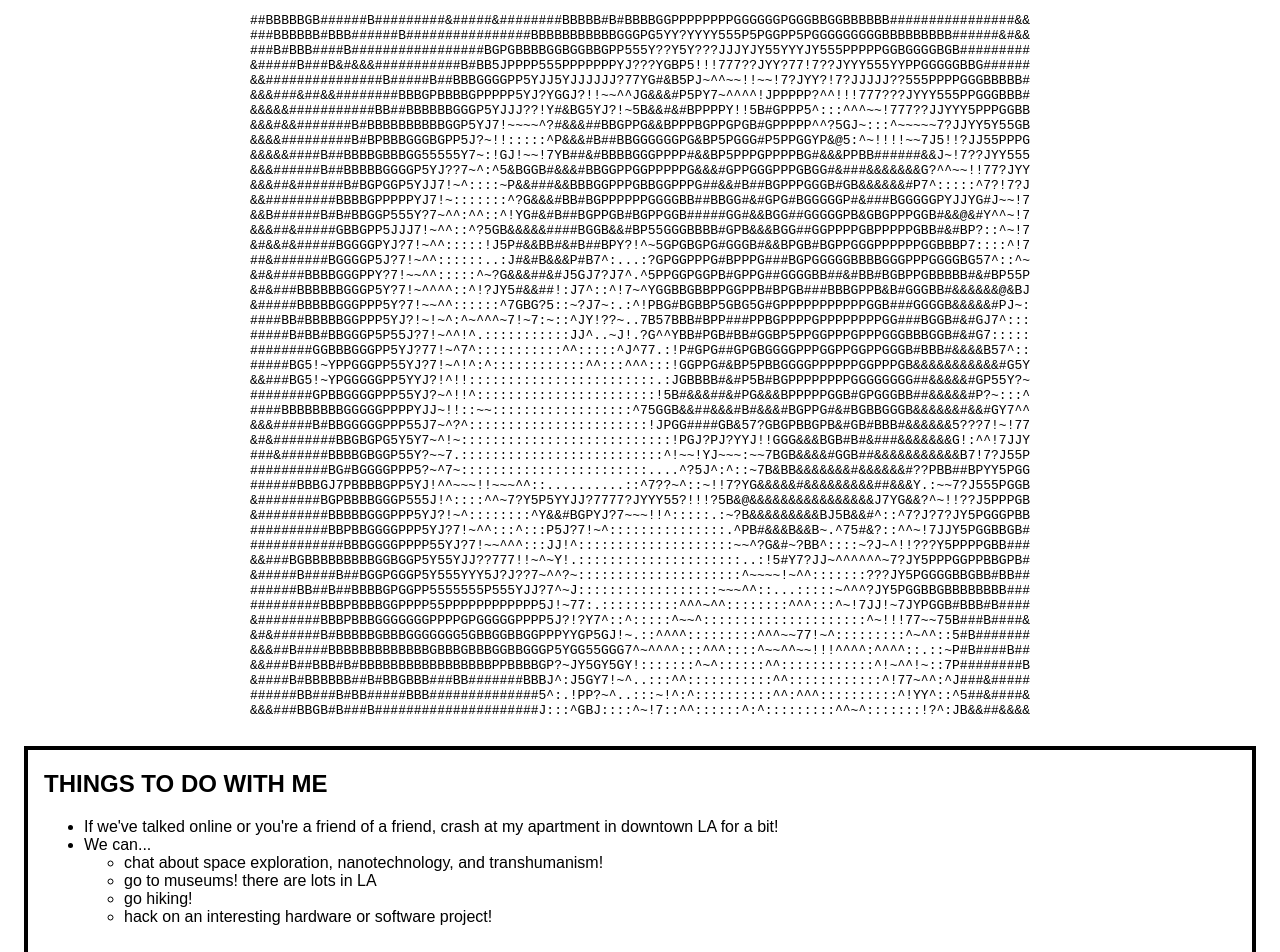
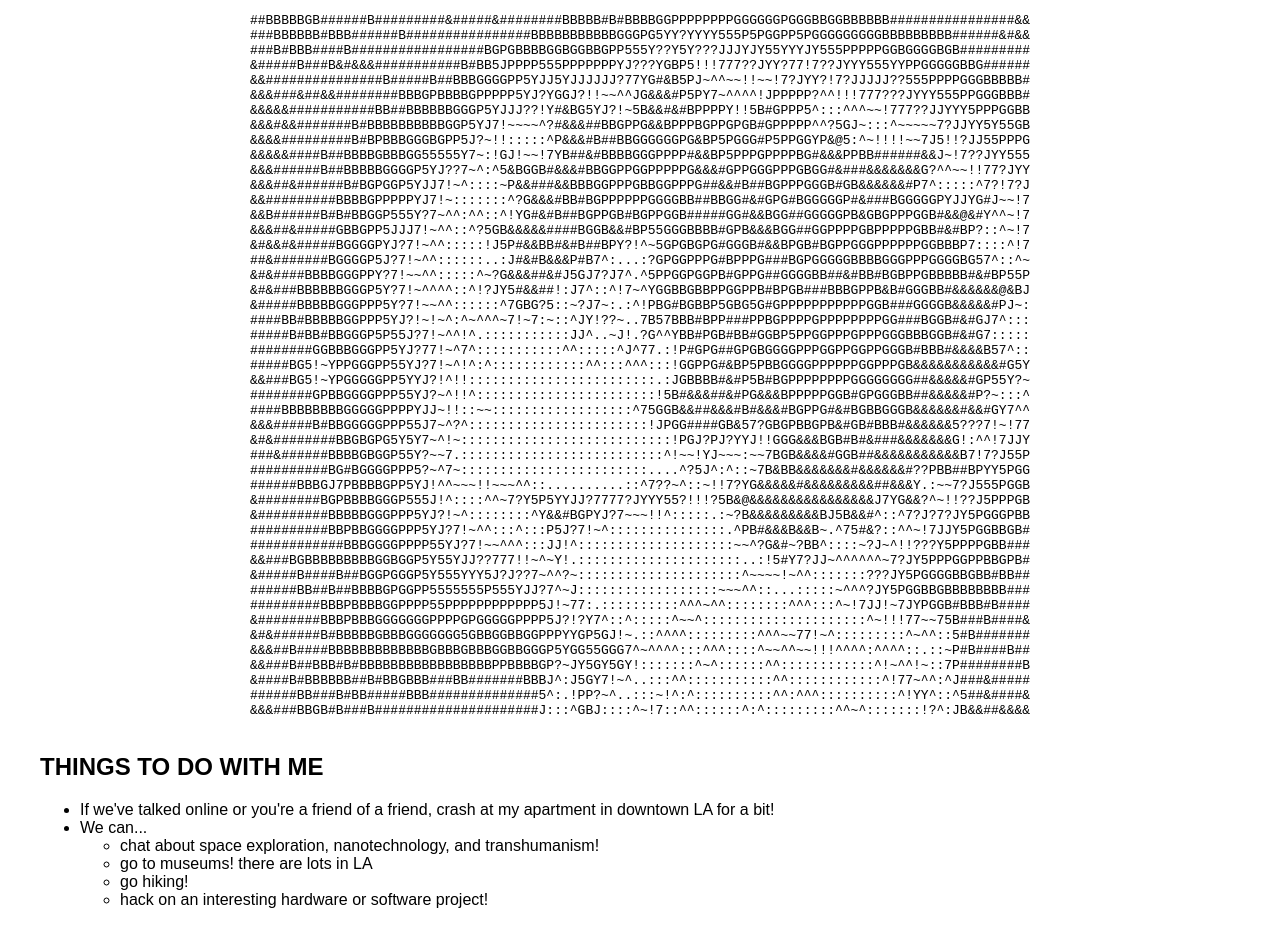
Before and after one commit to lachlansneff/lachlansneff.github.io, a plain HTML site: page index.html in a window 1280 px wide. Shown: the top 952 px of the page. Drawn offline with Linux system fonts and the light colour scheme; a web font is replaced by a local one.

Commit message:
Remove boxes

```diff
--- a/static/style.css
+++ b/static/style.css
@@ -12,7 +12,6 @@ html {
 }
 
 .boxed {
-  border: 0.3em solid black;
   margin: 0em 1em 1em;
   padding: 0em 1em 1em;
 }
```
